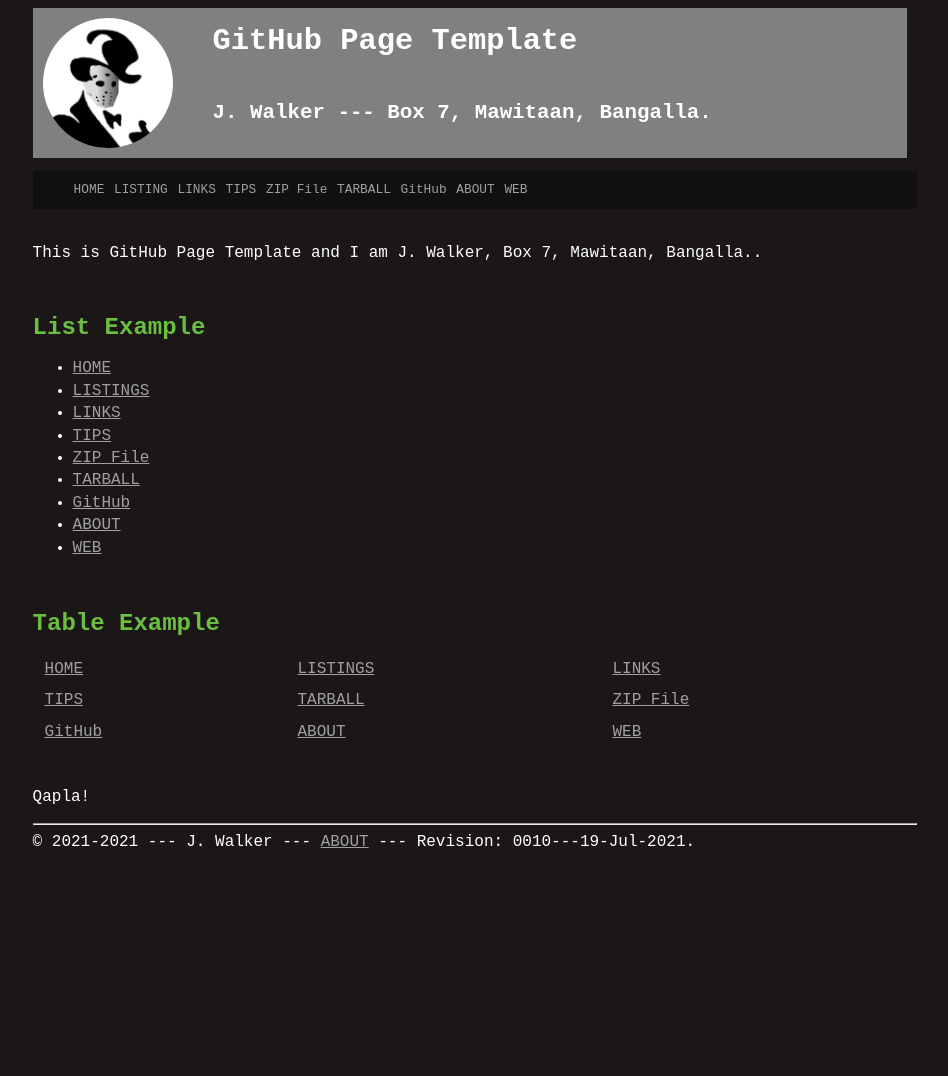
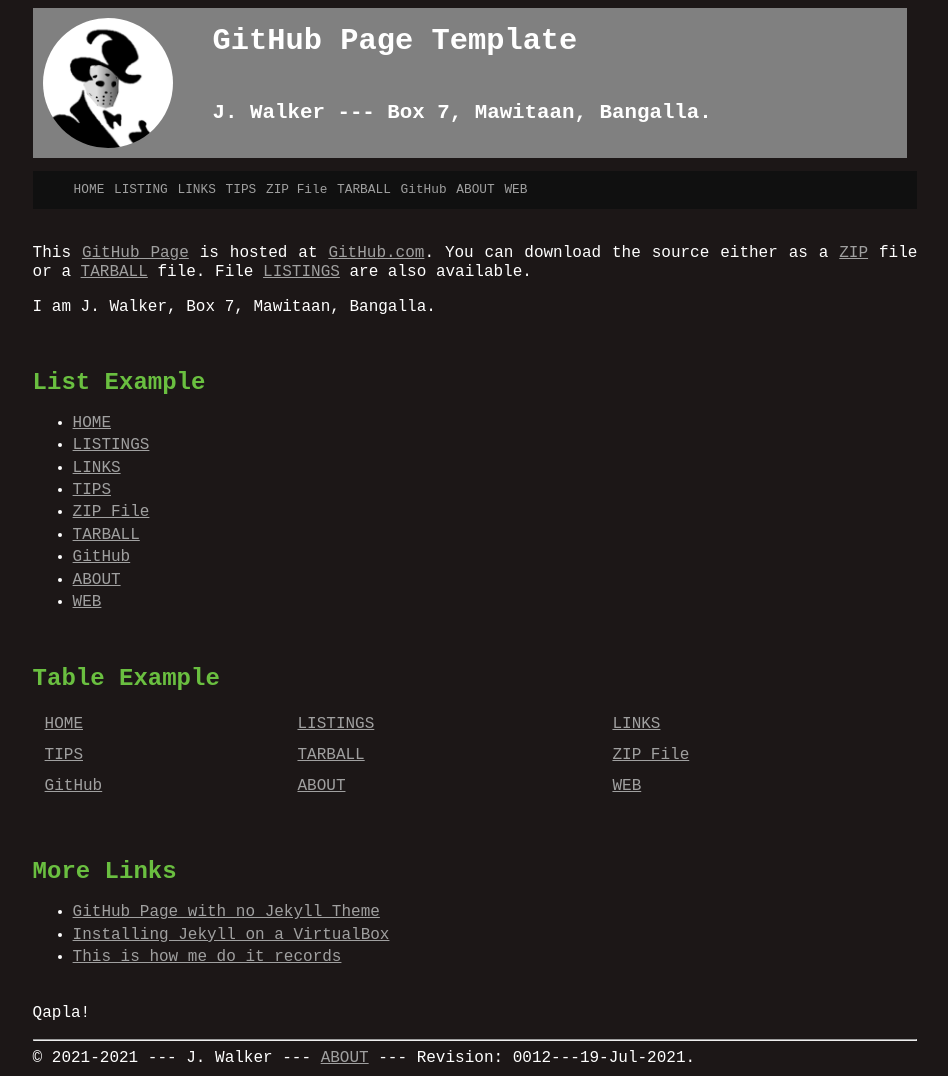
Before and after one commit to virdianhrn/template, a Jekyll site: the page built from index.md, in a window 1280 px wide. Shown: the whole page, without its empty margins (165-1113 px from the left). Built offline with Jekyll 4.4.1, drawn with Linux system fonts in a browser that asks for light colours; before the commit the page ends 900 px from its top, so only the background shows below that.

Commit message:
modified:   .shsh modified:   _config.yml modified:   index.md

```diff
--- a/_config.yml
+++ b/_config.yml
@@ -1,12 +1,12 @@
 title:       "GitHub Page Template"
-version:     "0010---19-Jul-2021"
+version:     "0012---19-Jul-2021"
 copyright:   "2021-2021"
 description: >-
   This is a
   GitHub Page Template
 # baseurl: "" # e.g. /blog
 # url: ""     # e.g. http://example.com
-google_analytics: "UA-89852122-6"
+google_analytics: "UA-89852122-15"
 author:           "J. Walker"
 address:          "Box 7, Mawitaan, Bangalla."
 sitemap:          "true"
--- a/index.md
+++ b/index.md
@@ -3,7 +3,13 @@
 ---
 
 <br>
-This is {{ site.title }} and I am {{ site.author }}, {{ site.address }}.
+This [GitHub Page](https://pages.github.com/) is hosted at [GitHub.com]({{ site.urlgithub }}).
+You can download the source either as a
+[ZIP]({{ site.baseurl }}/template.zip) file or a
+[TARBALL]({{ site.baseurl }}/template.tar.bz2) file.
+File [LISTINGS]({{ site.baseurl }}/000.html) are also available.
+
+I am {{ site.author }}, {{ site.address }}
 
 <br>
 ## List Example
@@ -26,4 +32,12 @@
 | [GitHub]({{ site.urlgithub }}) | [ABOUT]({{ site.baseurl }}/ABOUT/) | [WEB]({{ site.urlweb }}) |
 
 <br>
+## More Links
+
+* [GitHub Page with no Jekyll Theme](https://doit.vlsm.org/001.md)
+* [Installing Jekyll on a VirtualBox](https://doit.vlsm.org/005.md)
+* [This is how me do it records](https://doit.vlsm.org/)
+
+
+<br>
 Qapla!
```
Also changed, not shown: 1 other file.
